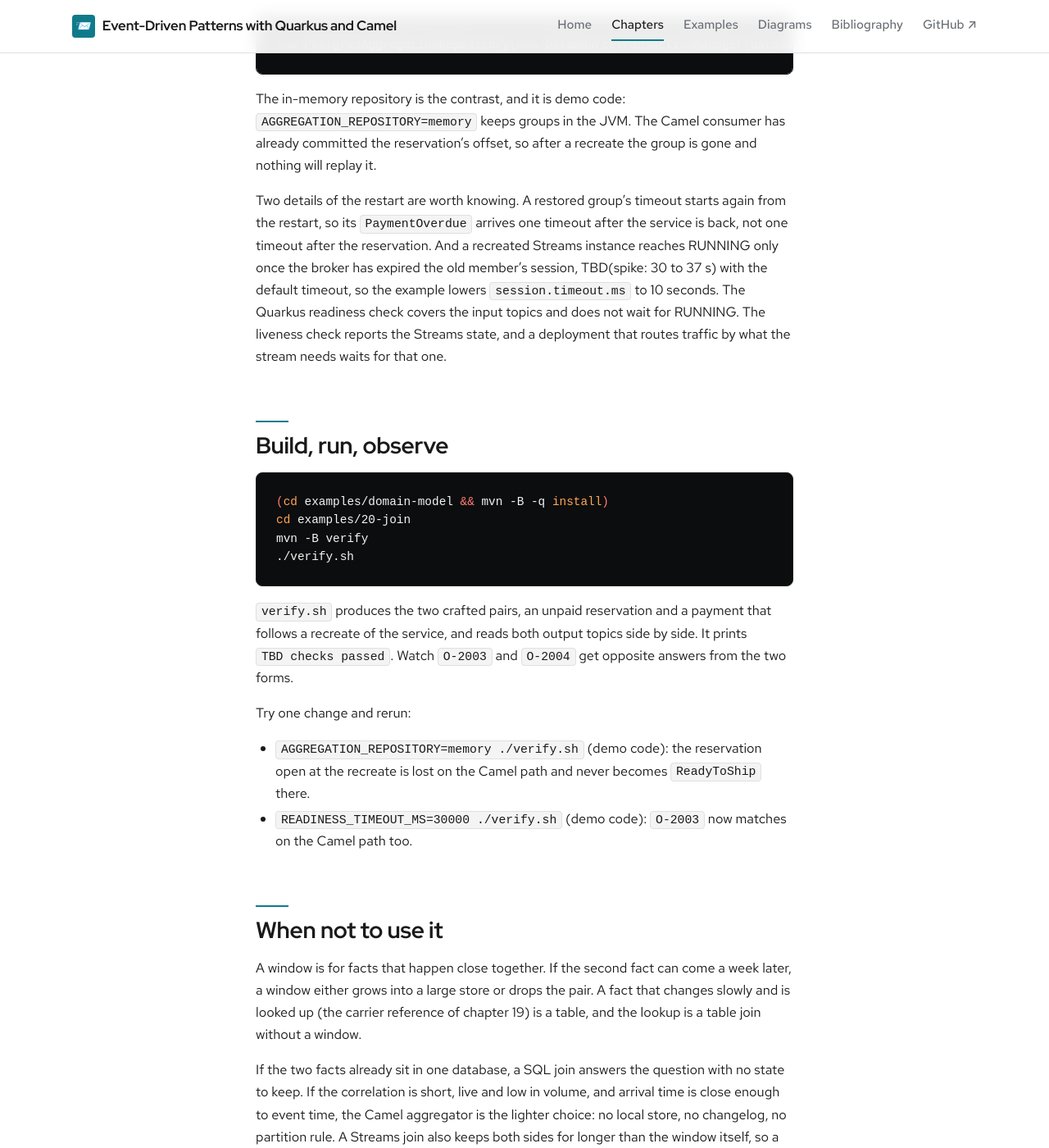
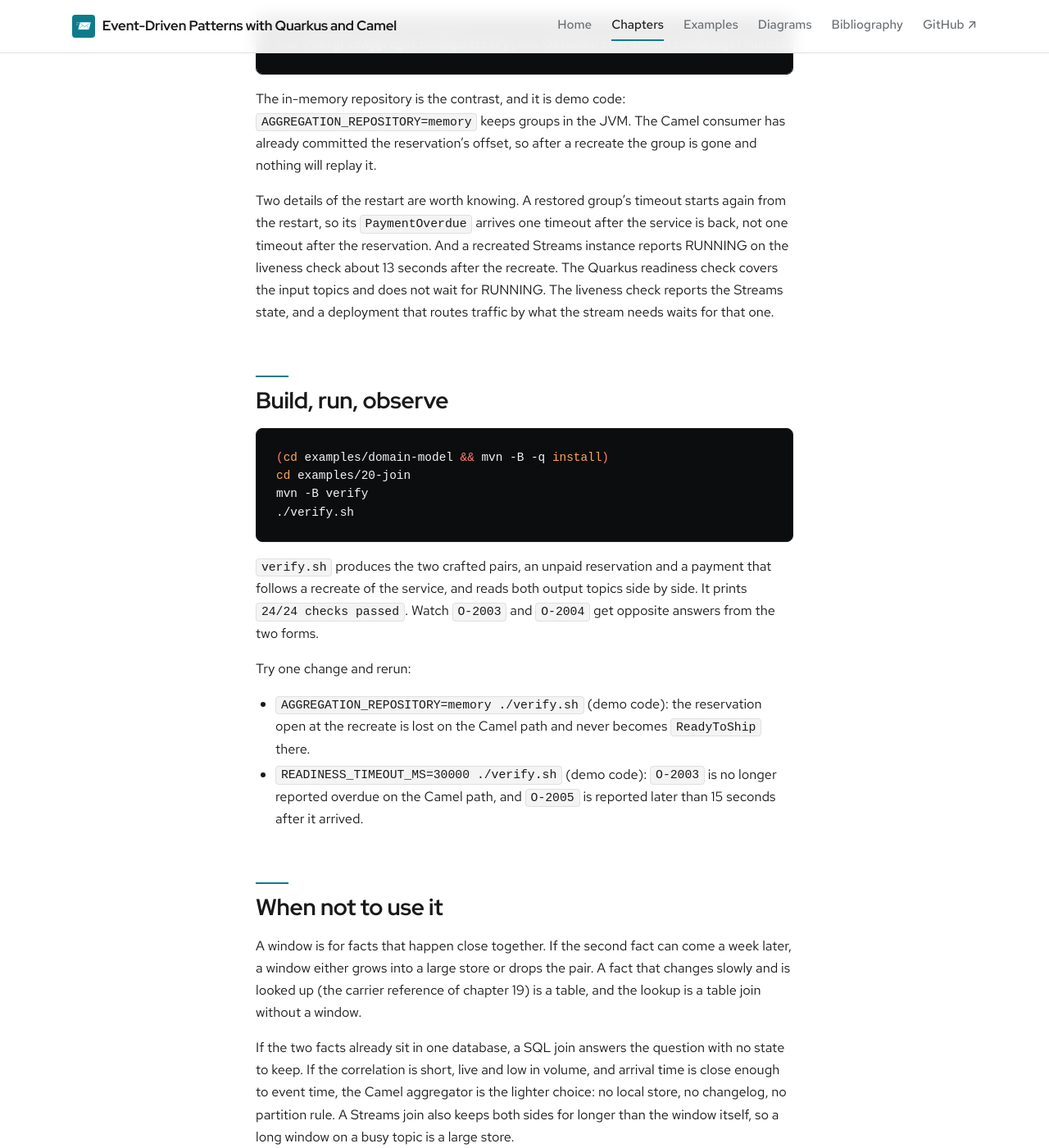
Before and after one commit to patterncatalyst/event-driven-patterns-with-quarkus-and-camel, a Jekyll site: the page built from _docs/20-join.md, in a window 1280 px wide and 1400 px high, scrolled down 6289 px. Shown: the whole window at 82% size. Built offline with Jekyll 4.4.1, drawn with Linux system fonts in a browser that asks for light colours; some web fonts are replaced; some of the changed text lies outside the part shown.

Commit message:
docs(r08): ch 20 window measurements, O-2004 check reads stream time from the payment

````diff
--- a/_docs/20-join.md
+++ b/_docs/20-join.md
@@ -38,7 +38,7 @@ reserved.leftJoin(paid, Readiness::of,
 
 A payment within 30 minutes of the reservation, in either direction, matches and gives `ReadyToShip`. The five minutes of grace admit a record that is late in event time. A reservation that finds no payment leaves as `PaymentOverdue`, with a null payment passed to the join function. Both source streams read their timestamp from the payload with a `PayloadTimestampExtractor`, so the window is measured on when the facts happened.
 
-Both topics must have the same number of partitions, and the same keys must land in the same partition number (chapter 4). Streams does not check this for a stream-stream join. With three partitions on reservations and two on payments the instance starts, reports healthy and matches only the orders whose two records happen to share a partition number: TBD(spike: 12) of 30 in a recorded run, while the Camel route, which reads both topics in one consumer, matched all 30.
+Both topics must have the same number of partitions, and the same keys must land in the same partition number (chapter 4). Streams does not check this for a stream-stream join. With three partitions on reservations and two on payments the instance starts, reports healthy and matches only the orders whose two records happen to share a partition number: 14 of 30 in each of three runs, while the Camel route, which reads both topics in one consumer, matched all 30.
 
 Camel has no join. It has the Aggregator, correlated here on the record key:
 
@@ -66,7 +66,7 @@ The two forms in one place:
 | Late or replayed records | Placed by event time; accepted within the grace | Placed by arrival; a replay looks like a burst |
 | State | Local store plus a changelog topic | A PostgreSQL row per open group |
 | Partitioning | Both topics need the same partition count | None; one consumer reads both topics |
-| Time to match 200 orders | TBD | TBD |
+| Time to match 200 orders | About 2.6 s | About 3.1 s |
 
 A real service runs one of the two. The example runs both on the same input, each with its own consumer group and its own output topic, so every difference is visible in one run.
 
@@ -90,7 +90,7 @@ The window does not retract. A payment that arrives after `PaymentOverdue` has b
 
 An inner join would leave an order that is never paid with no trace. The left join emits `PaymentOverdue` after the window and the grace have passed, but only when stream time passes them, and stream time advances only with records. An idle stream never closes its windows, so a reservation with no further traffic behind it waits in silence until some record, from any order, arrives with a later event time. A wall clock does not move it.
 
-Camel is the other way round. The timeout is per correlation key and needs only the clock, so an unpaid reservation is reported about one timeout after it arrived: TBD(spike: 10.05 to 11.03 s) with a 10 second timeout, the checker interval of one second included. What the timeout cannot see is event time, which is why `O-2004` slips through.
+Camel is the other way round. The timeout is per correlation key and needs only the clock, so an unpaid reservation is reported about one timeout after it arrived: between 10.05 and 11.07 seconds in 15 runs with a 10 second timeout, the checker interval of one second included. What the timeout cannot see is event time, which is why `O-2004` slips through.
 
 A payment that arrives first and alone forms a group with no reservation. By timeout it would be reported as overdue with nothing reserved, so the route filters it: a group without a reservation completes silently and leaves no row behind.
 
@@ -108,7 +108,7 @@ new PostgresAggregationRepository(new DataSourceTransactionManager(dataSource),
 
 The in-memory repository is the contrast, and it is demo code: `AGGREGATION_REPOSITORY=memory` keeps groups in the JVM. The Camel consumer has already committed the reservation's offset, so after a recreate the group is gone and nothing will replay it.
 
-Two details of the restart are worth knowing. A restored group's timeout starts again from the restart, so its `PaymentOverdue` arrives one timeout after the service is back, not one timeout after the reservation. And a recreated Streams instance reaches RUNNING only once the broker has expired the old member's session, TBD(spike: 30 to 37 s) with the default timeout, so the example lowers `session.timeout.ms` to 10 seconds. The Quarkus readiness check covers the input topics and does not wait for RUNNING. The liveness check reports the Streams state, and a deployment that routes traffic by what the stream needs waits for that one.
+Two details of the restart are worth knowing. A restored group's timeout starts again from the restart, so its `PaymentOverdue` arrives one timeout after the service is back, not one timeout after the reservation. And a recreated Streams instance reports RUNNING on the liveness check about 13 seconds after the recreate. The Quarkus readiness check covers the input topics and does not wait for RUNNING. The liveness check reports the Streams state, and a deployment that routes traffic by what the stream needs waits for that one.
 
 ## Build, run, observe
 
@@ -119,12 +119,12 @@ mvn -B verify
 ./verify.sh
 ```
 
-`verify.sh` produces the two crafted pairs, an unpaid reservation and a payment that follows a recreate of the service, and reads both output topics side by side. It prints `TBD checks passed`. Watch `O-2003` and `O-2004` get opposite answers from the two forms.
+`verify.sh` produces the two crafted pairs, an unpaid reservation and a payment that follows a recreate of the service, and reads both output topics side by side. It prints `24/24 checks passed`. Watch `O-2003` and `O-2004` get opposite answers from the two forms.
 
 Try one change and rerun:
 
 - `AGGREGATION_REPOSITORY=memory ./verify.sh` (demo code): the reservation open at the recreate is lost on the Camel path and never becomes `ReadyToShip` there.
-- `READINESS_TIMEOUT_MS=30000 ./verify.sh` (demo code): `O-2003` now matches on the Camel path too.
+- `READINESS_TIMEOUT_MS=30000 ./verify.sh` (demo code): `O-2003` is no longer reported overdue on the Camel path, and `O-2005` is reported later than 15 seconds after it arrived.
 
 ## When not to use it
 
````
Also changed, not shown: examples/20-join/README.md (+7 -7 lines), 1 other file.
